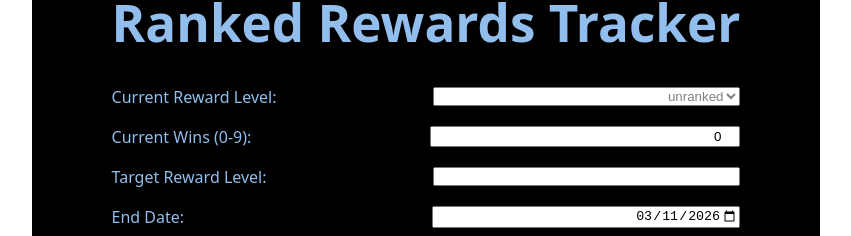
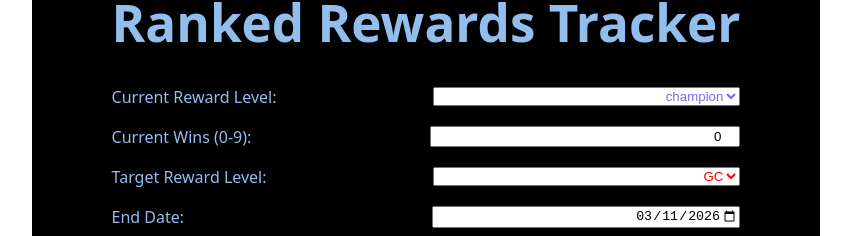
Before and after one commit to LysHraesvelgr/RL-Ranked-Rewards, a React (Vite) app: page / in a window 1280 px wide. Shown: the part 184-420 px from the top of the page, without its empty margins (214-1065 px from the left). Built offline with nearby package versions, Linux system fonts and the light colour scheme.

Commit message:
personal status

```diff
--- a/src/App.jsx
+++ b/src/App.jsx
@@ -11,8 +11,8 @@ function rounding_cuh(num) {
 }
 
 function App() {
-  const [currentReward, setCurrentReward] = useState('unranked');
-  const [targetReward, setTargetReward] = useState('SSL');
+  const [currentReward, setCurrentReward] = useState('champion');
+  const [targetReward, setTargetReward] = useState('GC');
   const [currentWins, setCurrentWins] = useState(0);
   const [customEndDate, setCustomEndDate] = useState(resource['end-date']);
   const [isCustomDate, setIsCustomDate] = useState(false);
```
